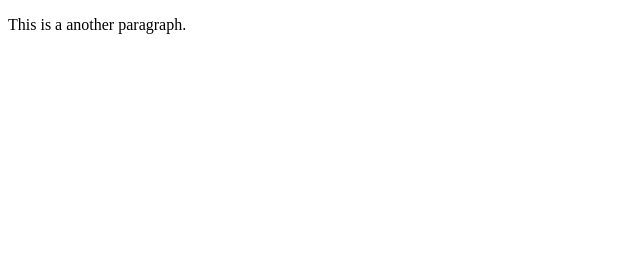
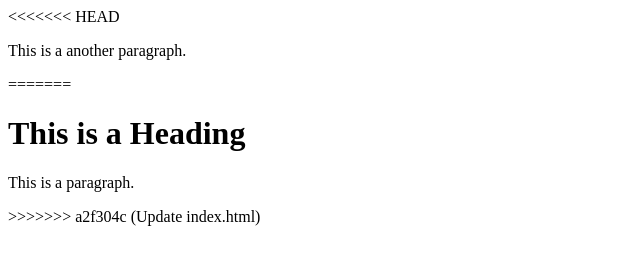
Before and after one commit to MarcoCalixte/learning-git, a plain HTML site: page index.html in a window 1280 px wide. Shown: the whole page, without its empty margins (0-640 px from the left). Drawn offline with Linux system fonts and the light colour scheme.

Commit message:
add some index.html

```diff
--- a/index.html
+++ b/index.html
@@ -4,6 +4,11 @@
 <title>Page Title</title>
 </head>
 <body>
+<<<<<<< HEAD
     <p>This is a another paragraph.</p>
+=======
+<h1>This is a Heading</h1>
+<p>This is a paragraph.</p>
+>>>>>>> a2f304c (Update index.html)
 </body>
 </html>
```
